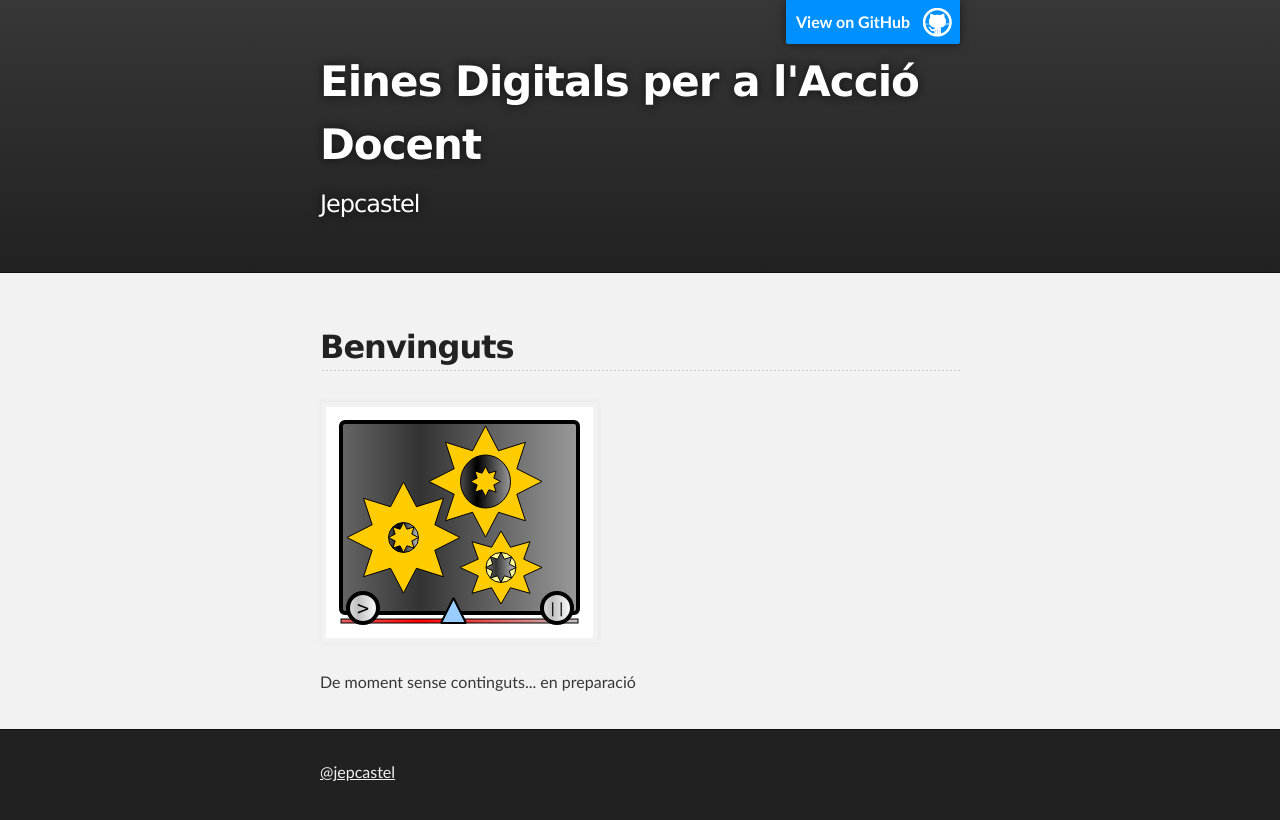
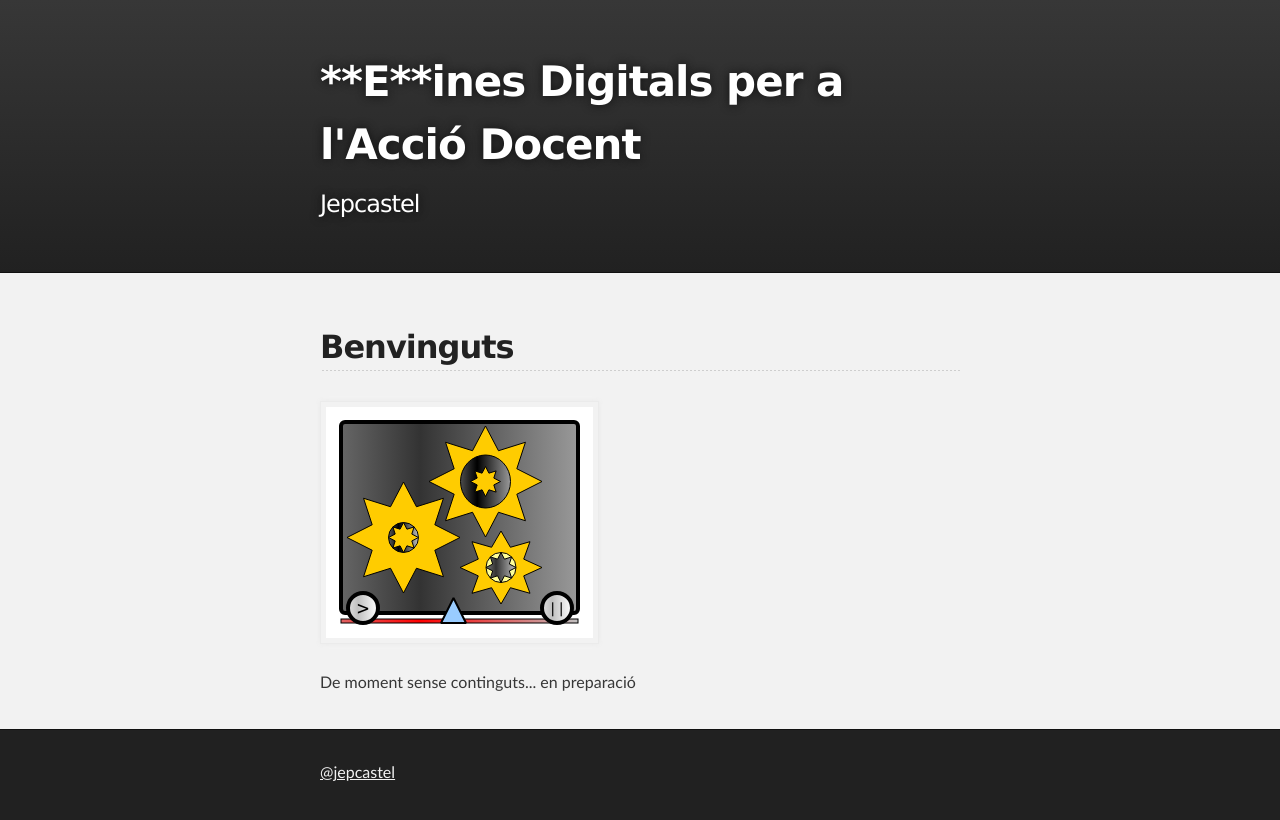
Before and after one commit to jepcastel/github.io, a Jekyll site: the page index.html, which Jekyll copies as it is, in a window 1280 px wide. Shown: the top 820 px of the page. Built offline with Jekyll 4.4.1, drawn with Linux system fonts in a browser that asks for light colours.

Commit message:
Update index.html

```diff
--- a/index.html
+++ b/index.html
@@ -16,9 +16,9 @@
     <!-- HEADER -->
     <div id="header_wrap" class="outer">
         <header class="inner">
-          <a id="forkme_banner" href="https://github.com/jepcastel">View on GitHub</a>
+         <!-- <a id="forkme_banner" href="https://github.com/jepcastel">View on GitHub</a> -->
 
-          <h1 id="project_title">Eines Digitals per a l&#39;Acció Docent</h1>
+          <h1 id="project_title">**E**ines Digitals per a l&#39;Acció Docent</h1>
           <h2 id="project_tagline">Jepcastel</h2>
 
         </header>
```
Also changed, not shown: other parts of index.html (+1 -1 lines).
